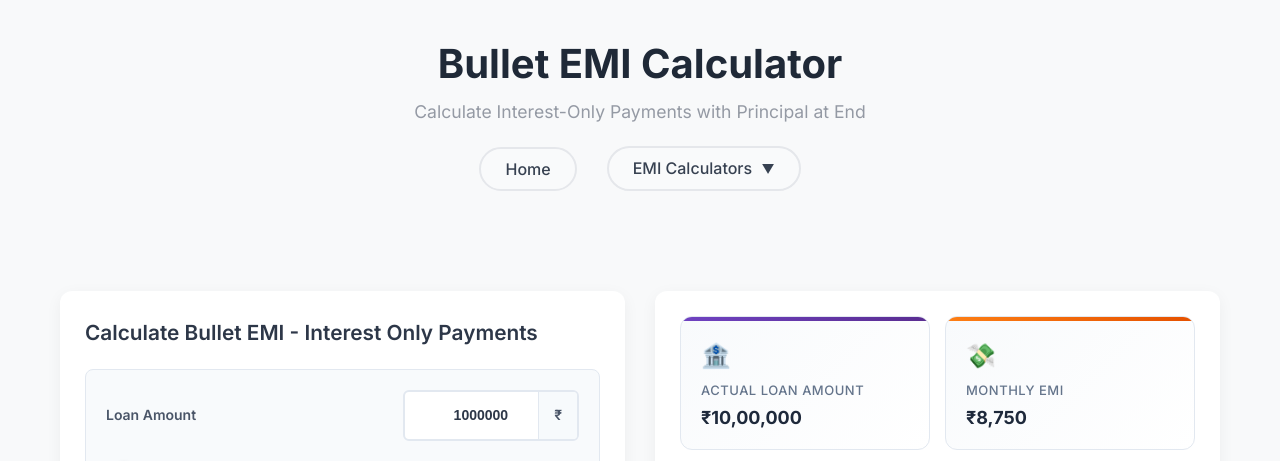
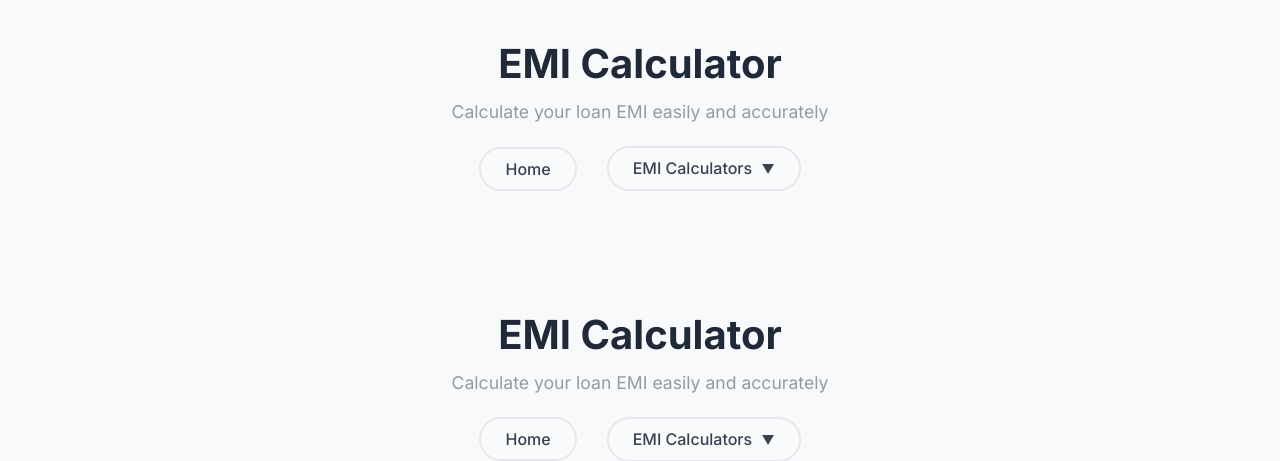
Before and after one commit to Invigo-Info/new-emi-calculators, a Python web app: template templates/bullet_emi_calculator.html in a window 1280 px wide. Shown: the top 461 px of the page. Run offline with Jinja, Linux system fonts and the light colour scheme; the template is opened without the code that fills it, so the values that code supplies are empty.

Commit message:
Update bullet_emi_calculator.html

```diff
--- a/templates/bullet_emi_calculator.html
+++ b/templates/bullet_emi_calculator.html
@@ -10,9 +10,7 @@
     <script src="https://cdn.jsdelivr.net/npm/chart.js"></script>
 </head>
 <body>
-       <!-- Set page-specific variables for the header -->
-    {% set page_title = "Bullet EMI Calculator" %}
-    {% set page_description = "Calculate Interest-Only Payments with Principal at End" %}
+{% include 'header_nav_component.html' %}
 
     <!-- Include the reusable header component -->
     {% include 'header_nav_component.html' %}
```
